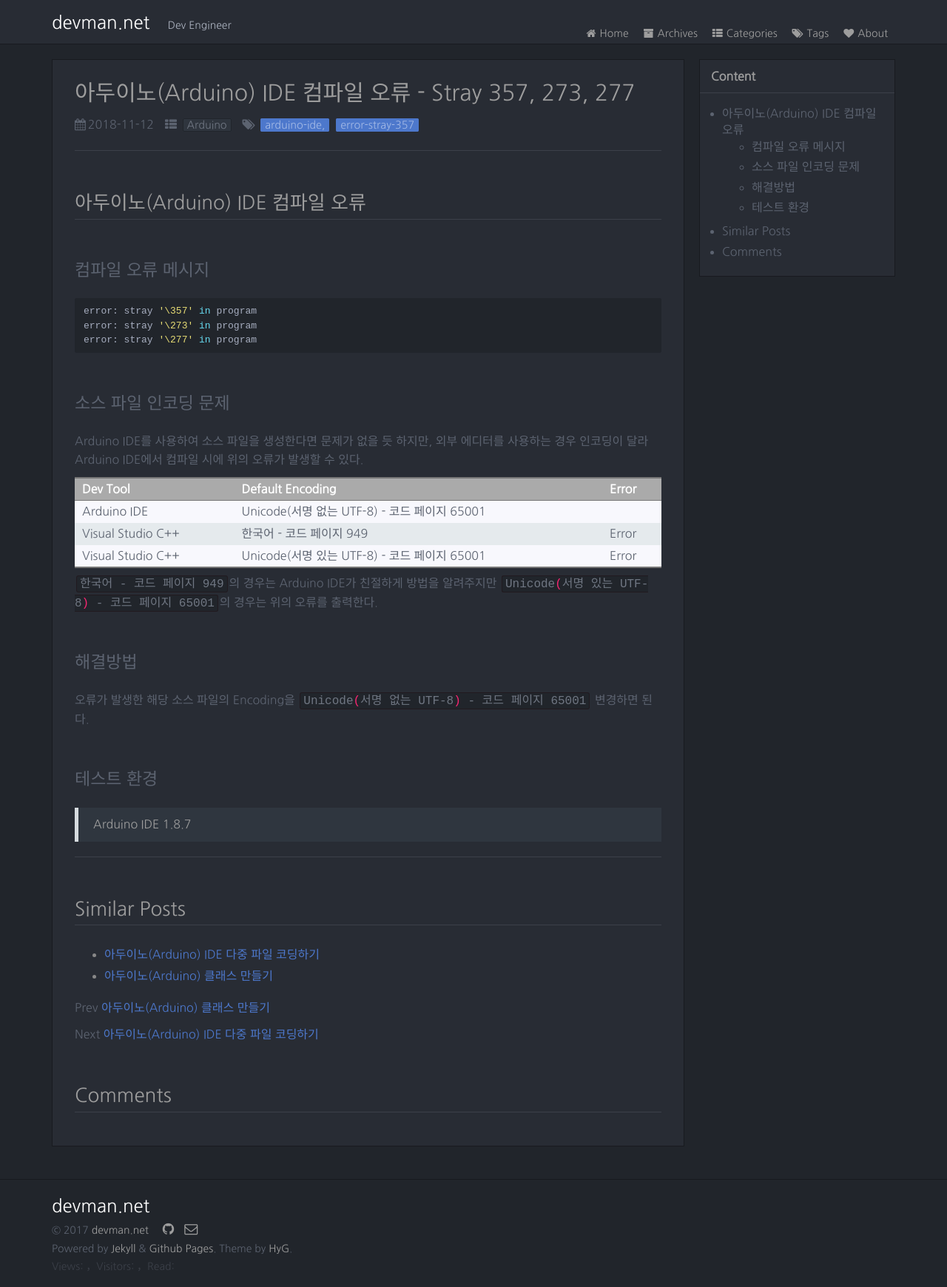
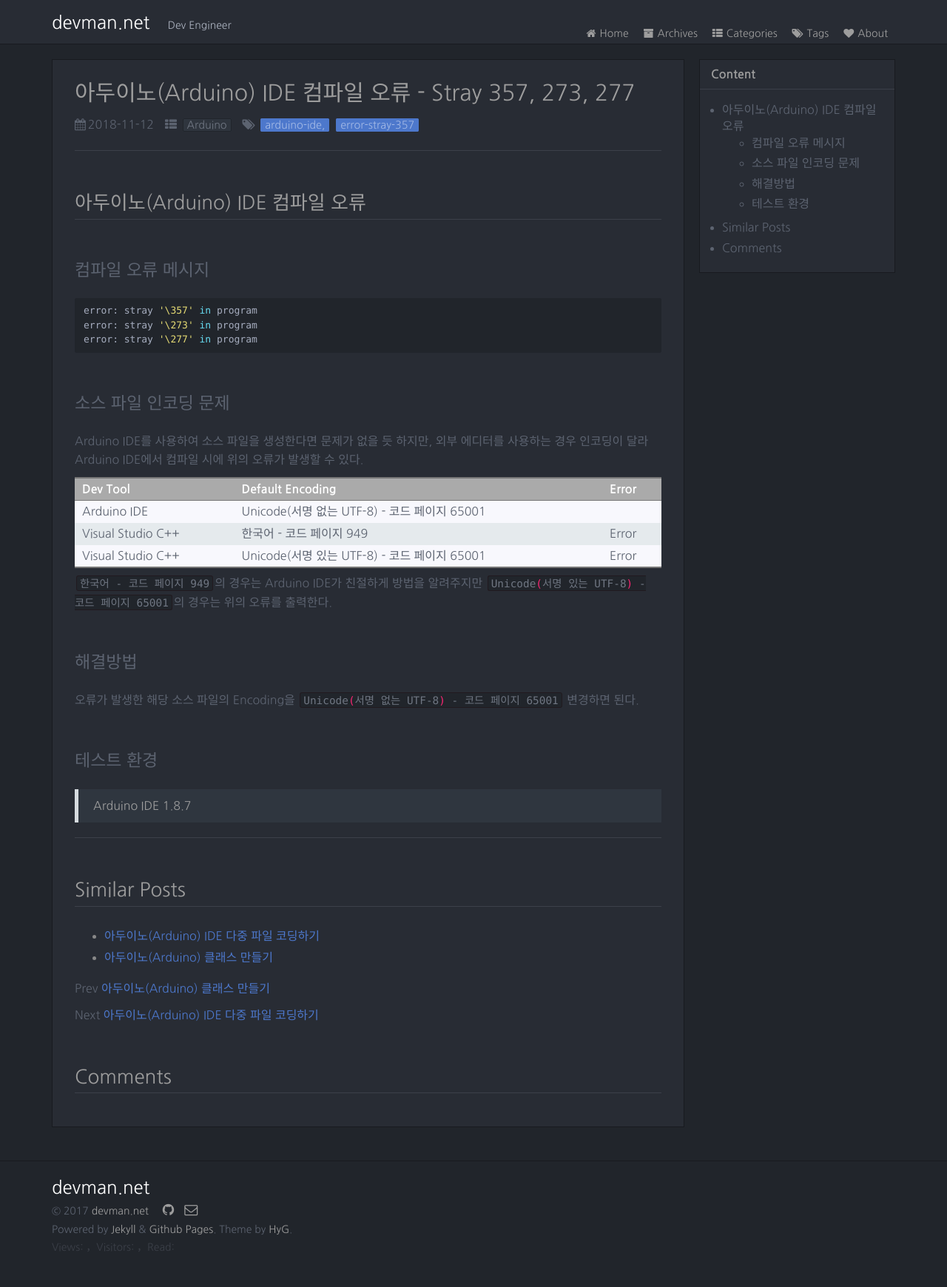
Before and after one commit to devman-net/devman-net.github.io, a Jekyll site: the page built from _posts/2018-11-12-arduino-ide-error-stray-357.md, in a window 1280 px wide. Shown: the whole page at 74% size. Built offline with Jekyll 4.4.1, drawn with Linux system fonts in a browser that asks for light colours; some web fonts are replaced; comment, search, counter and statistics services are not loaded; a style sheet for code colours, icons or effects is not loaded; after the commit the page ends 1714 px from its top, so only the background shows below that.

Commit message:
change code block to Nanum font

```diff
--- a/_sass/_syntax-highlighting.scss
+++ b/_sass/_syntax-highlighting.scss
@@ -6,14 +6,14 @@
 code{
     padding: 2px 4px 1px 4px;
     margin: 0 2px;
-    //font-size: 100%;
+    font-size: 90%;
     border-radius: 2px;
     color: #6f7682;
     //background-color: rgba(0, 0, 0, 0.06);
     background-color: #21252b; /* [devman] 2018.10.24 #272822; */
     border: 1px solid #211a1f; /* [devman] 2018.10.24 #21252b; */
-    font-family: 'Nanum Gothic Coding', monospace, sans-serif, Monaco,Menlo,Consolas,"Courier New";
-
+    //font-family: 'Nanum Gothic Coding', monospace, sans-serif, Monaco,Menlo,Consolas,"Courier New";
+    font-family: Monaco, monospace, 'Nanum Gothic Coding';
 }
 
 pre {
--- a/css/main.scss
+++ b/css/main.scss
@@ -59,10 +59,10 @@
  */
 //@import url('https://fonts.googleapis.com/css?family=Montserrat:400|Roboto:300,400');
 // Nanum Gothic
-//@import url('https://fonts.googleapis.com/css?family=Nanum+Gothic:400,700,800&subset=korean');
-//@import url('https://fonts.googleapis.com/css?family=Nanum+Gothic+Coding:400,700&subset=korean');
+@import url('https://fonts.googleapis.com/css?family=Nanum+Gothic:400,700,800&subset=korean');
+@import url('https://fonts.googleapis.com/css?family=Nanum+Gothic+Coding:400,700&subset=korean');
 //@import url('https://fonts.googleapis.com/css?family=Nanum+Gothic|Roboto&subset=korean');
-@import url('https://fonts.googleapis.com/css?family=Nanum+Gothic|Nanum+Gothic+Coding|Roboto&subset=korean');
+//@import url('https://fonts.googleapis.com/css?family=Nanum+Gothic|Nanum+Gothic+Coding|Roboto&subset=korean');
 
 // Import partials from `sass_dir` (defaults to `_sass`)
 @import "reset", "header", "post", "page", "syntax-highlighting", "index", "demo", "footer", "scrollbar", "backToTop";
```
